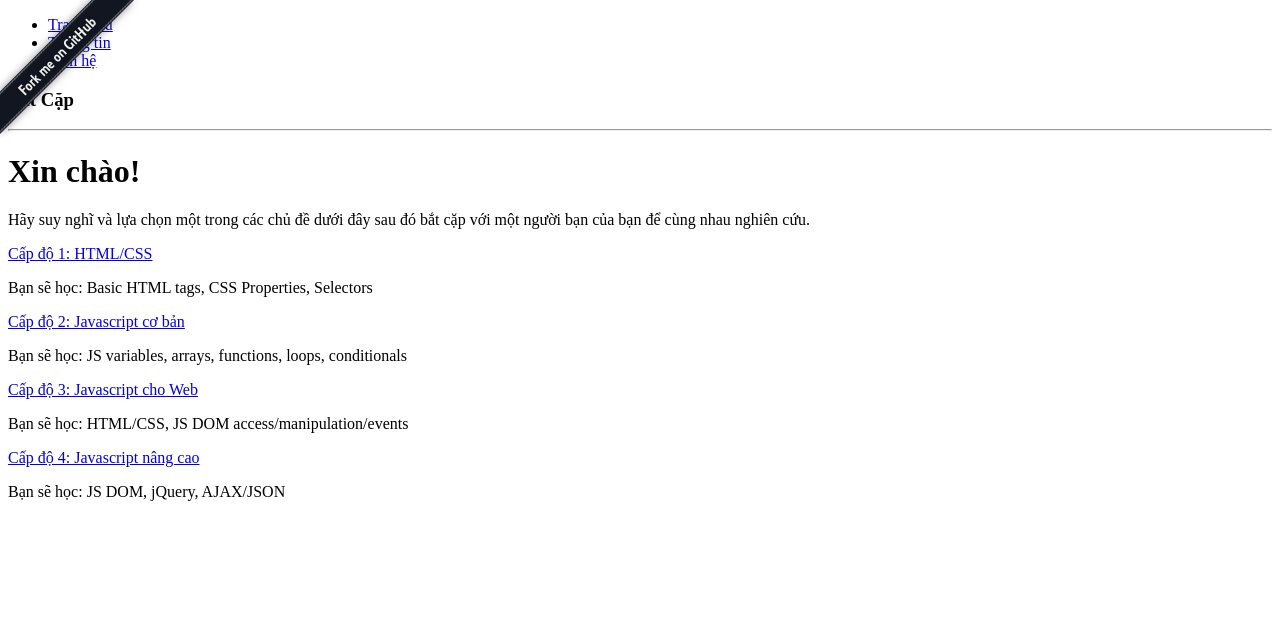
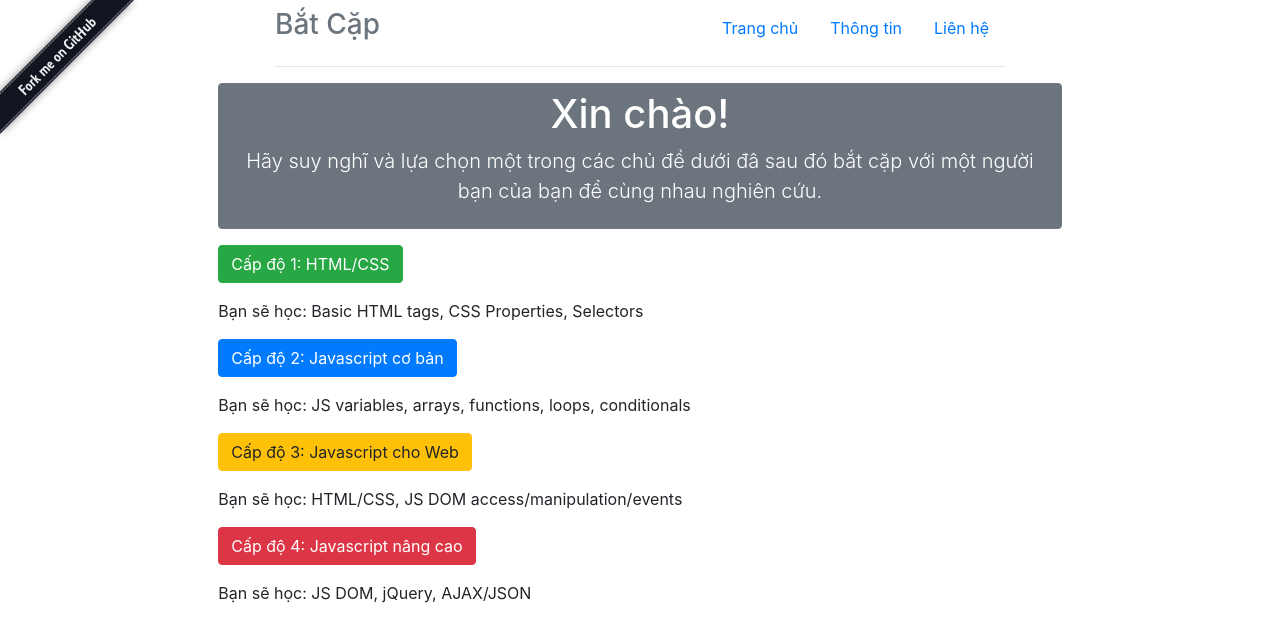
Before and after one commit to Duyck21v7k004/CNweb, a plain HTML site: page ex2/pairup.html in a window 1280 px wide. Drawn offline with nearby package versions, Linux system fonts and the light colour scheme.

Commit message:
giai ex2

```diff
--- a/ex2/pairup.html
+++ b/ex2/pairup.html
@@ -2,6 +2,13 @@
 <html lang="vi">
 	<head>
 		<meta charset="UTF-8" />
+		<meta charset="utf-8">
+    <title>Photo Gallery</title>
+    <meta name="viewport" content="width=device-width, initial-scale=1">
+ 	<link rel="stylesheet" href="https://cdn.jsdelivr.net/npm/bootstrap@4.6.2/dist/css/bootstrap.min.css">
+  	<script src="https://cdn.jsdelivr.net/npm/jquery@3.6.4/dist/jquery.slim.min.js"></script>
+  	<script src="https://cdn.jsdelivr.net/npm/popper.js@1.16.1/dist/umd/popper.min.js"></script>
+  	<script src="https://cdn.jsdelivr.net/npm/bootstrap@4.6.2/dist/js/bootstrap.bundle.min.js"></script>
 		<meta
 			http-equiv="X-UA-Compatible"
 			content="IE=edge"
@@ -21,28 +28,57 @@
 				alt="Fork me on GitHub"
 			/>
 		</a>
-
-		<ul>
-			<li><a href="#">Trang chủ</a></li>
-			<li><a href="#">Thông tin</a></li>
-			<li><a href="#">Liên hệ</a></li>
+	<div class="container mt-2">
+		<div class="row">
+			<div class="col-sm-8 offset-sm-2">
+				<div class="d-flex justify-content-between">
+			<h3 class="text-muted">Bắt Cặp</h3>
+				<ul class="nav">
+				<li class=" nav-item">
+					<a class="nav-link" href="#">Trang chủ</a>
+				</li>
+				<li class=" nav-item">
+					<a class="nav-link" href="#">Thông tin</a>
+				</li>
+				<li class=" nav-item">
+					<a class="nav-link" href="#">Liên hệ</a>
+				</li>
 					</ul>
-		<h3>Bắt Cặp</h3>
+				</div>
 				<hr />
+				</div>
+		</div>
+	</div>
+				<div class="row">
+					<div class="col-sm-8 offset-sm-2"
+						style="top: 0; left: 0; border: 0">
+					<div class="Jumbotron text-center">
+						<div class="btn btn-secondary">
 
 						<h1>Xin chào!</h1>
-		<p>
-			Hãy suy nghĩ và lựa chọn một trong các chủ đề dưới đây sau đó bắt cặp với
-			một người bạn của bạn để cùng nhau nghiên cứu.
+						<p class="lead">
+							Hãy suy nghĩ và lựa chọn một trong các chủ đề dưới đâ
+							sau đó bắt cặp với một người bạn của bạn để cùng
+							nhau nghiên cứu.
+						</div>
 						</p>
 
-		<p><a href="#">Cấp độ 1: HTML/CSS</a></p>
-		<p>Bạn sẽ học: Basic HTML tags, CSS Properties, Selectors</p>
-		<p><a href="#">Cấp độ 2: Javascript cơ bản</a></p>
+
+					</div>
+						<p>
+							<a class="btn btn-large btn-success" href="#">Cấp độ 1: HTML/CSS</a></p>
+						<p>
+							Bạn sẽ học: Basic HTML tags, CSS Properties, Selectors</p>
+						<p>
+							<a class="btn btn-primary" href="#">Cấp độ 2: Javascript cơ bản</a></p>
 						<p>Bạn sẽ học: JS variables, arrays, functions, loops, conditionals</p>
-		<p><a href="#">Cấp độ 3: Javascript cho Web</a></p>
+						<p>
+							<a class="btn btn-warning" href="#">Cấp độ 3: Javascript cho Web</a></p>
 						<p>Bạn sẽ học: HTML/CSS, JS DOM access/manipulation/events</p>
-		<p><a href="#">Cấp độ 4: Javascript nâng cao</a></p>
+						<p>
+							<a class="btn btn-danger" href="#">Cấp độ 4: Javascript nâng cao</a></p>
 						<p>Bạn sẽ học: JS DOM, jQuery, AJAX/JSON</p>
+					</div>
+				</div>
 	</body>
 </html>
```
Lines whose indentation alone changed are shown as unchanged.
